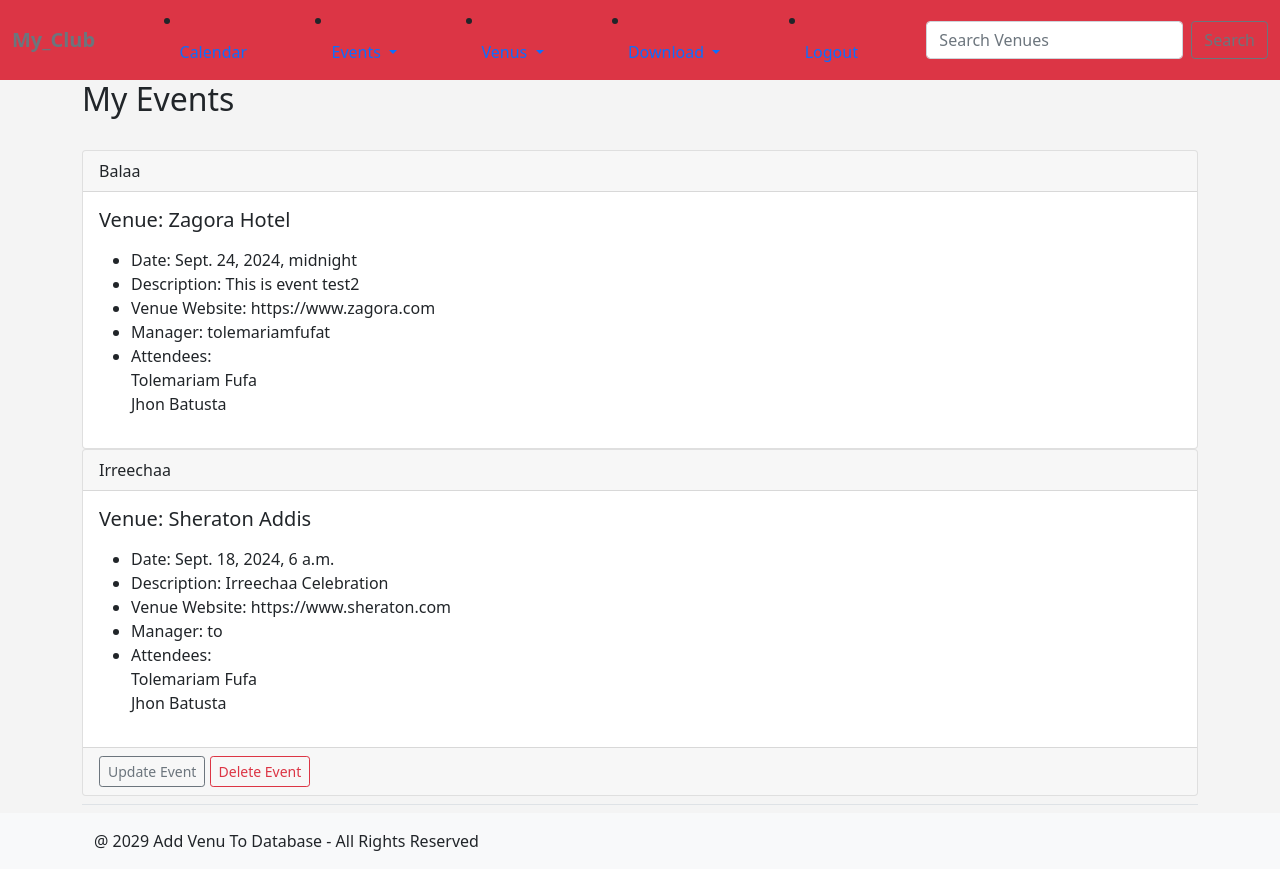
After one commit to tolemariamfufat/django-tutorial, a Django app: page /my_events in a window 1280 px wide. The commit adds this page. Run offline with Django 5.2, Linux system fonts and the light colour scheme; a user stored in the database is signed in; data comes from the database, SQL or seed files in the repository; both versions use the stored data as it was after the commit.

```diff
--- a/formtutorial/formsapp/templates/formsapp/all_events.html
+++ b/formtutorial/formsapp/templates/formsapp/all_events.html
@@ -31,8 +31,6 @@
                 </ul>
             </p>
 
-
-
     </div>
     {% if user.is_authenticated %}
         {% if user == event.manager %}
--- a/formtutorial/formsapp/templates/formsapp/base.html
+++ b/formtutorial/formsapp/templates/formsapp/base.html
@@ -34,7 +34,10 @@
                   <li> <a class="dropdown-item" href="{% url "all_events" %}">All Events</a></li>
                   {% if user.is_authenticated %}
                   <li><a class="dropdown-item" href="{% url "add-event" %}">Add Event</a></li>
+                  <li><a class="dropdown-item" href="{% url "my_events" %}">My Events</a></li>
                   {% endif %}
+                   <li><a class="dropdown-item" href="{% url "search_events" %}">Search Events</a></li>
+
                 </ul>
               </li>
 
--- /dev/null
+++ b/formtutorial/formsapp/templates/formsapp/my_events.html
@@ -0,0 +1,49 @@
+{% extends "formsapp/base.html" %}
+{% block content %}
+
+   <h2>My Events</h2>
+   <br/>
+
+   {% for event in events %}
+
+   <div class="card">
+    <div class="card-header">
+    {{ event }}
+    </div>
+<div class="card-body">
+  <h5 class="card-title"> Venue: {{ event.venue }}</h5>
+  <p class="card-text">
+    <ul>
+        <li>Date: {{ event.event_date }}</li>
+        <li>Description: {{ event.description }}</li>
+
+        <li>Venue Website: {{ event.venue.web }}</li>
+        <li>Manager: {{ event.manager }}</li>
+        <li>Attendees:<br/>
+            {% for user in event.attendees.all %}
+            {{ user }}<br/>
+
+            {% endfor %}
+            </li>
+            </ul>
+        </p>
+
+</div>
+{% if user.is_authenticated %}
+    {% if user == event.manager %}
+    <dive class="card-footer text-muted">
+
+        <a href="{% url "update-event" event.id %}"
+        class="btn btn-outline-secondary btn-sm">Update Event</a>
+
+        <a href="{% url "delete-event" event.id %}"
+        class="btn btn-outline-danger btn-sm">Delete Event</a>
+
+    </div>
+        {% endif %}
+    {% endif %}
+</div>
+
+   {% endfor %}
+
+{% endblock content %}
--- a/formtutorial/formsapp/urls.py
+++ b/formtutorial/formsapp/urls.py
@@ -23,4 +23,7 @@ urlpatterns = [
     path("venue_text", views.venue_text, name="venue_text" ),
     path("venue_csv", views.venue_csv, name="venue_csv" ),
     path("venue_pdf", views.venue_pdf, name="venue_pdf" ),
+    path("my_events", views.my_events, name="my_events" ),
+    path("search_events/", views.search_events, name='search_events'),
+
    ]
--- a/formtutorial/formsapp/views.py
+++ b/formtutorial/formsapp/views.py
@@ -21,6 +21,19 @@ from reportlab.lib.pagesizes import letter
 
 # Import Pagination Stuff
 from django.core.paginator import Paginator
+
+# Create My Events Page
+def my_events(request):
+    if request.user.is_authenticated:
+        me = request.user.id
+        events = Event.objects.filter(attendees=me)
+        return render(request, 'formsapp/my_events.html', {'events': events})
+
+
+    else:
+        messages.success(request, ("You are not authorized to view this Page!"))
+        #render redirect('list-events')
+        return redirect('index')
 
 
 # Generate a PDF File Venue List
@@ -195,6 +208,18 @@ def search_venues(request):
         'formsapp/search_venues.html',
         {})
 
+def search_events(request):
+    if request.method == 'POST':
+            searched = request.POST['searched']
+            events = Event.objects.filter(name__contains=searched)
+            return render(request,
+            'formsapp/search_events.html',
+            {'searched': searched, 'events': events})
+
+    else:
+        return render(request,
+        'formsapp/search_events.html', {})
+
 def show_venue(request, venue_id):
     venue = Venue.objects.get(pk=venue_id)
     venue_owner = User.objects.get(pk=venue.owner)
```
Also changed, not shown: formtutorial/formsapp/templates/formsapp/search_events.html (added, +58 -0 lines), formtutorial/formsapp/templates/formsapp/search_venues.html (+21 -3 lines), formtutorial/formsapp/templates/formsapp/show_venue.html (+18 -2 lines), formtutorial/db.sqlite3.
